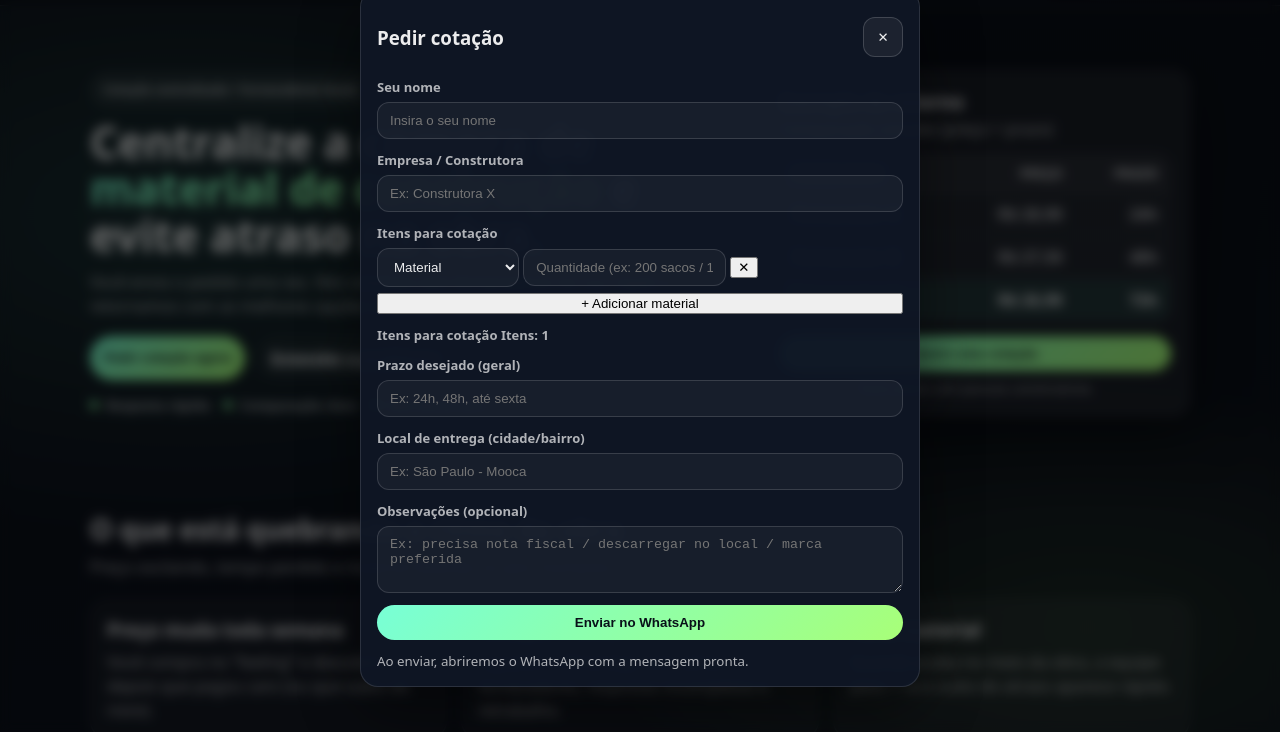
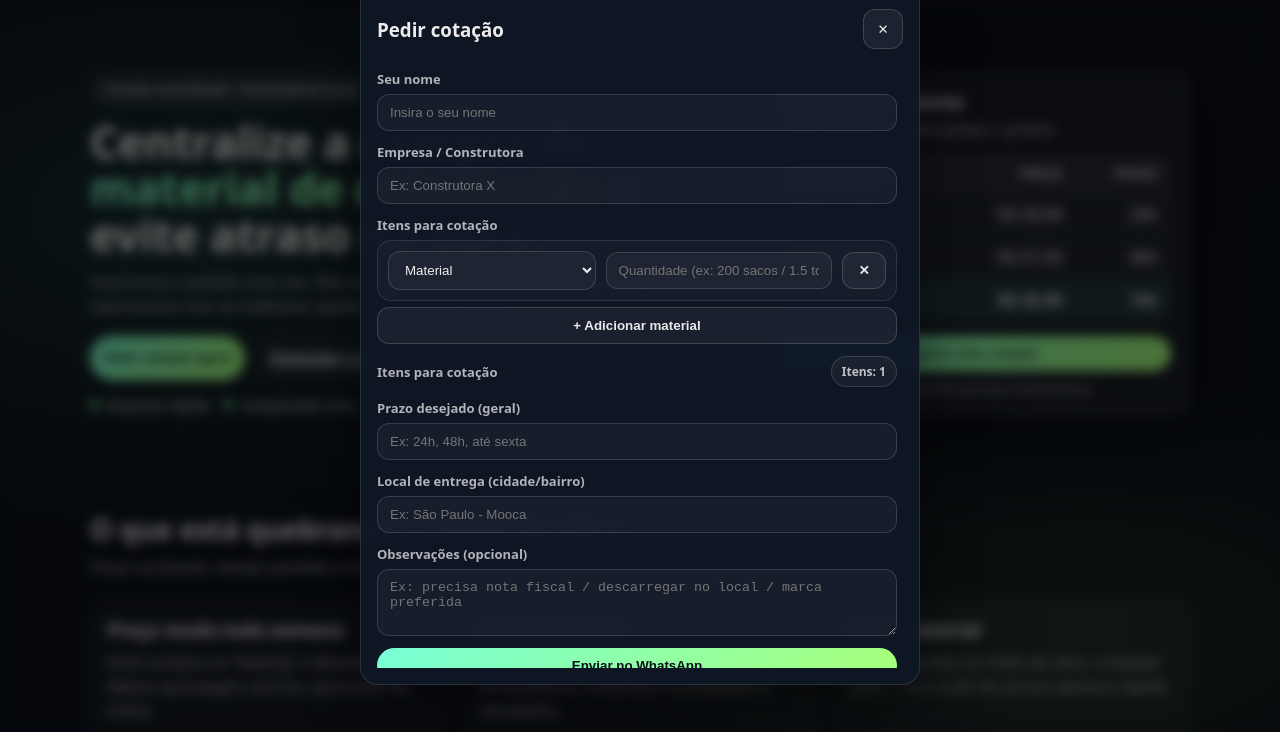
Before and after one commit to VitorFalcochio/cotai, a plain HTML site: page index.html in a window 1280 px wide. Both pictures are taken after a click on the button "Pedir cotação agora". Shown: the part 67-799 px from the top of the page. Drawn offline with Linux system fonts and the light colour scheme.

Commit message:
Update styles.css

```diff
--- a/styles.css
+++ b/styles.css
@@ -499,13 +499,20 @@ h1 {
 .modal-card {
     position: relative;
     width: min(560px, 92%);
-    margin: 7vh auto;
+    margin: 6vh auto;
+    max-height: 88vh;
+    /* <<< limite da altura */
+    overflow: hidden;
+    /* impede scroll externo */
     background: rgba(15, 22, 37, 0.96);
     border: 1px solid rgba(255, 255, 255, 0.12);
     border-radius: 18px;
     box-shadow: var(--shadow);
     padding: 16px;
+    display: flex;
+    flex-direction: column;
 }
+
 
 .modal-head {
     display: flex;
@@ -526,9 +533,15 @@ h1 {
 }
 
 .form {
-    display: grid;
+    display: flex;
+    flex-direction: column;
     gap: 12px;
+    overflow-y: auto;
+    /* <<< scroll vertical */
+    padding-right: 6px;
+    /* evita cortar scrollbar */
 }
+
 
 .form-row {
     display: grid;
@@ -555,6 +568,7 @@ textarea {
 input:focus,
 select:focus,
 textarea:focus {
+    background-color: #0b0f17;
     border-color: rgba(120, 255, 214, 0.55);
 }
 
@@ -597,3 +611,104 @@ textarea:focus {
         align-items: flex-start;
     }
 }
+
+
+.items-wrap {
+    display: grid;
+    gap: 10px;
+}
+
+.item-row {
+    display: grid;
+    grid-template-columns: 1.1fr 1.2fr auto;
+    gap: 10px;
+    align-items: center;
+    padding: 10px;
+    border: 1px solid rgba(255, 255, 255, 0.10);
+    background: rgba(255, 255, 255, 0.03);
+    border-radius: 14px;
+}
+
+.mini-btn {
+    border: 1px solid rgba(255, 255, 255, 0.16);
+    background: rgba(255, 255, 255, 0.05);
+    color: rgba(255, 255, 255, 0.9);
+    padding: 10px 12px;
+    border-radius: 12px;
+    cursor: pointer;
+    font-weight: 800;
+}
+
+.mini-btn:hover {
+    border-color: rgba(255, 255, 255, 0.24);
+}
+
+.mini-btn.danger {
+    width: 44px;
+    padding: 10px 0;
+    text-align: center;
+}
+
+@media (max-width: 900px) {
+    .item-row {
+        grid-template-columns: 1fr;
+    }
+
+    .mini-btn.danger {
+        width: 100%;
+    }
+}
+
+@media (max-height: 700px) {
+    .modal-card {
+        margin: 3vh auto;
+        max-height: 94vh;
+    }
+}
+
+/* Scroll custom */
+.items-wrap::-webkit-scrollbar,
+.form::-webkit-scrollbar {
+    width: 6px;
+}
+
+.items-wrap::-webkit-scrollbar-thumb,
+.form::-webkit-scrollbar-thumb {
+    background: rgba(255, 255, 255, 0.25);
+    border-radius: 6px;
+}
+
+.items-wrap::-webkit-scrollbar-track,
+.form::-webkit-scrollbar-track {
+    background: transparent;
+}
+
+
+.items-label {
+    display: flex;
+    align-items: center;
+    justify-content: space-between;
+    gap: 10px;
+}
+
+.items-count {
+    font-size: 12px;
+    font-weight: 800;
+    color: rgba(255, 255, 255, 0.72);
+    border: 1px solid rgba(255, 255, 255, 0.14);
+    background: rgba(255, 255, 255, 0.04);
+    padding: 6px 10px;
+    border-radius: 999px;
+    white-space: nowrap;
+}
+
+.limit-hint {
+    margin: 8px 0 0;
+    font-size: 12px;
+    font-weight: 700;
+    color: rgba(255, 255, 255, 0.70);
+    border: 1px solid rgba(255, 255, 255, 0.14);
+    background: rgba(255, 255, 255, 0.04);
+    padding: 10px 12px;
+    border-radius: 14px;
+}
```
